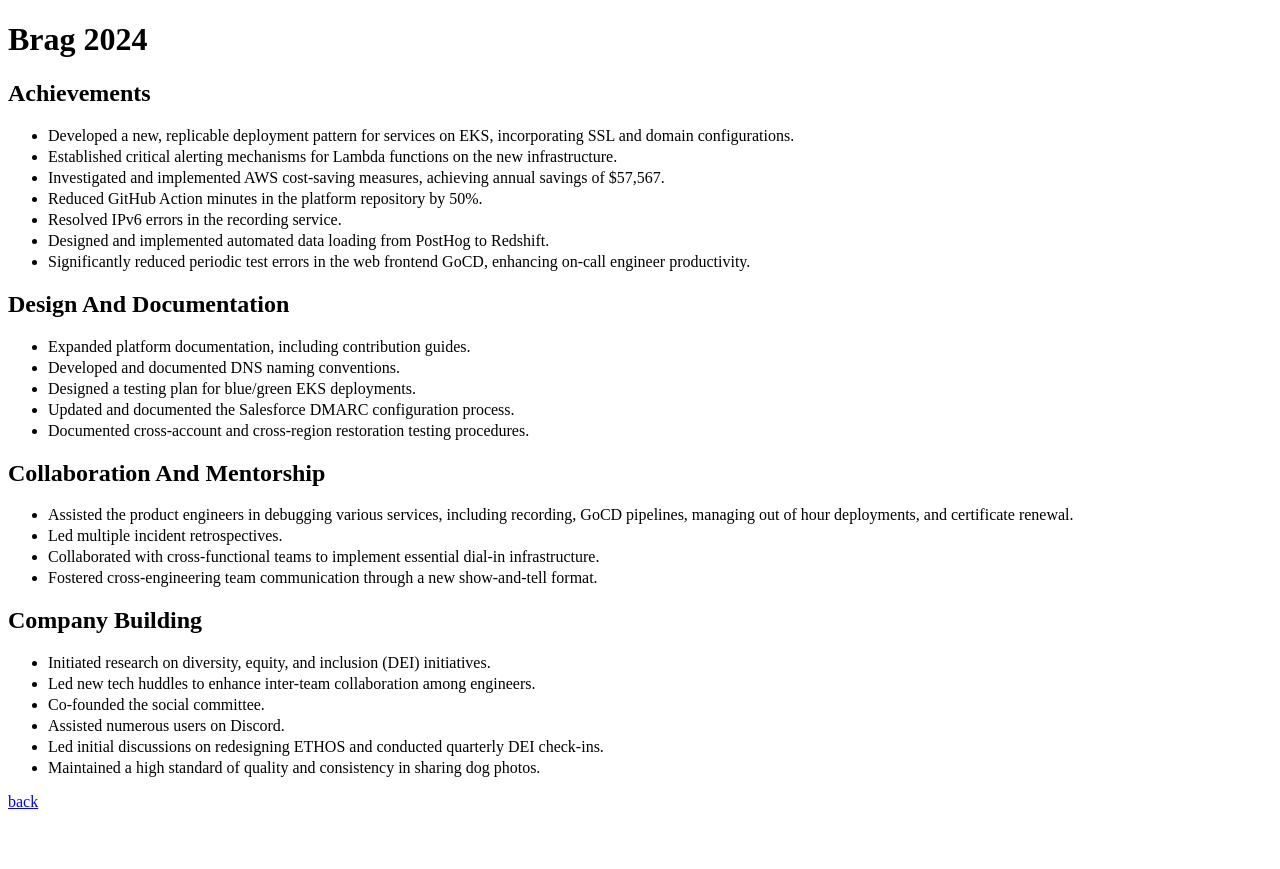
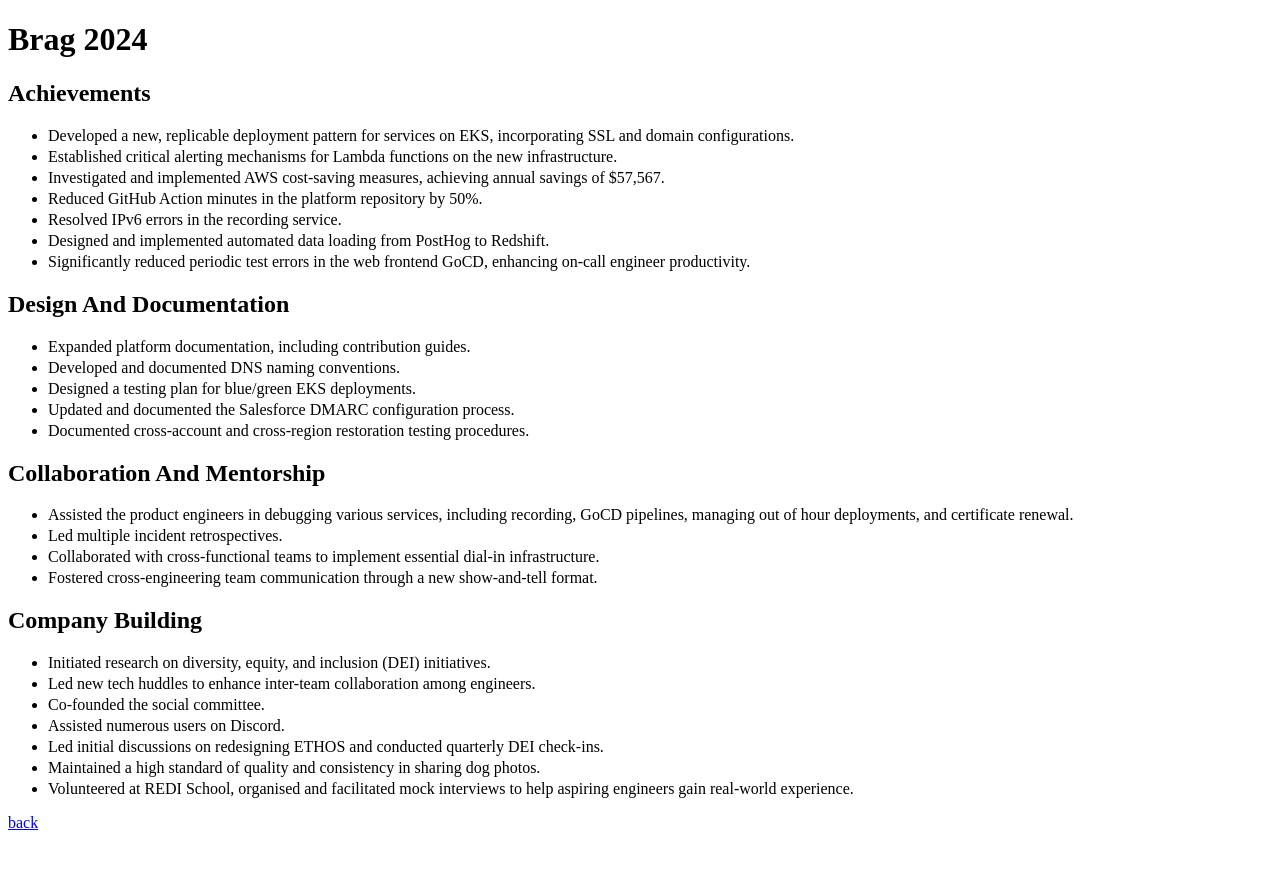
Before and after one commit to jsphwllng/jsphwllng.github.io, a Jekyll site: the page built from brag.md, in a window 1280 px wide. Shown: the top 869 px of the page. Built offline with Jekyll 4.4.1, drawn with Linux system fonts in a browser that asks for light colours.

Commit message:
SHE SAID YE CAN WE GET MARRIED AT THE MALL

```diff
--- a/brag.md
+++ b/brag.md
@@ -40,3 +40,4 @@
 *   Assisted numerous users on Discord.
 *   Led initial discussions on redesigning ETHOS and conducted quarterly DEI check-ins.
 *   Maintained a high standard of quality and consistency in sharing dog photos.
+*   Volunteered at REDI School, organised and facilitated mock interviews to help aspiring engineers gain real-world experience.
```
